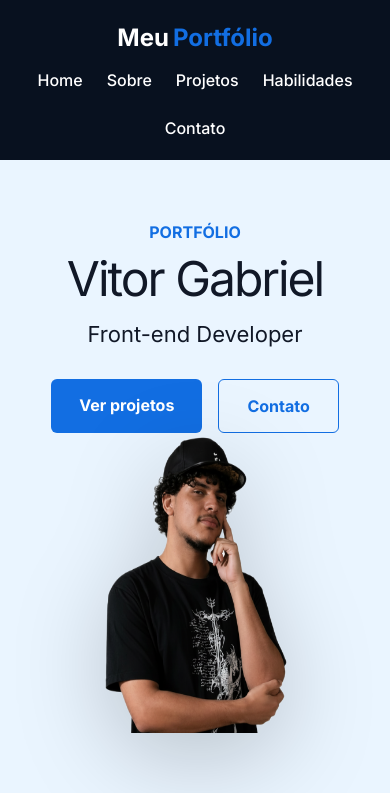
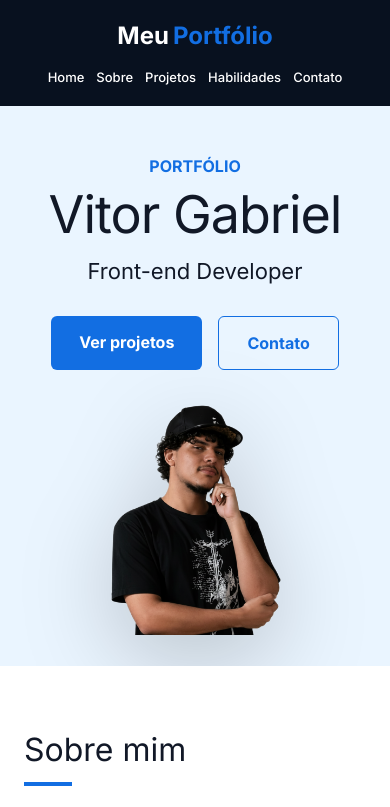
Before and after one commit to n3kaep/n3kaeportifolio, a website: page index.html in a window 390 px wide. Shown: the top 807 px of the page. Drawn offline with Linux system fonts and the light colour scheme.

Commit message:
fix mobile

```diff
--- a/style.css
+++ b/style.css
@@ -1,6 +1,12 @@
 * {
   box-sizing: border-box;
   margin: 0;
+}
+
+html,
+body {
+  width: 100%;
+  overflow-x: hidden;
 }
 
 body {
@@ -9,7 +15,10 @@ body {
   color: #111827;
 }
 
-/* NAVBAR */
+img {
+  max-width: 100%;
+}
+
 #navbar {
   height: 72px;
   padding: 0 10%;
@@ -44,7 +53,6 @@ body {
 
 .nav-links a:hover { color: #126ee2; }
 
-/* HERO */
 #hero {
   height: 520px;
   padding: 0 10%;
@@ -58,6 +66,8 @@ body {
 
 .hero-text {
   max-width: 560px;
+  position: relative;
+  z-index: 2;
 }
 
 .tag {
@@ -78,7 +88,6 @@ body {
   margin-bottom: 28px;
 }
 
-/* BOTÕES */
 .hero-buttons {
   display: flex;
   gap: 16px;
@@ -99,20 +108,20 @@ body {
   color: #126ee2;
 }
 
-/* IMAGEM HERO (ABSOLUTA) */
 .hero-image {
   position: absolute;
   right: 5%;
   bottom: 0;
+  z-index: 1;
 }
 
 .hero-image img {
-  height: 600px;
-  width: 400%;
+  height: 560px;
+  width: auto;
+  display: block;
   filter: drop-shadow(0 25px 45px rgba(0,0,0,.2));
 }
 
-/* SECTIONS */
 .section {
   padding: 90px 10%;
 }
@@ -136,21 +145,21 @@ body {
   margin-top: 8px;
 }
 
-/* ABOUT */
 .about-content {
   display: flex;
   gap: 80px;
   align-items: center;
 }
 
-.about-box { max-width: 620px; }
+.about-box {
+  max-width: 620px;
+}
 
 .about-box p {
   font-size: 17px;
   line-height: 1.6;
 }
 
-/* SKILLS */
 .skills-icons {
   display: flex;
   gap: 28px;
@@ -175,7 +184,6 @@ body {
   margin-bottom: 6px;
 }
 
-/* PROJETOS */
 .project-list {
   display: flex;
   gap: 24px;
@@ -189,7 +197,6 @@ body {
   border-radius: 10px;
 }
 
-/* FOOTER */
 #footer {
   padding: 24px;
   text-align: center;
@@ -197,50 +204,77 @@ body {
   color: #fff;
 }
 
-/* RESPONSIVO */
 @media (max-width: 768px) {
-
   #navbar {
+    height: auto;
+    padding: 18px 24px;
     flex-direction: column;
-    height: auto;
-    padding: 20px;
-    gap: 12px;
+    gap: 14px;
   }
 
   .nav-links {
+    width: 100%;
+    gap: 12px;
     flex-wrap: wrap;
     justify-content: center;
+    font-size: 13px;
+    padding: 0;
   }
 
   #hero {
     height: auto;
-    padding: 60px 24px;
+    min-height: 560px;
+    padding: 48px 24px 0;
     flex-direction: column;
     text-align: center;
+    justify-content: flex-start;
   }
 
-  .hero-image {
-    position: static;
-  }
-
-  .hero-image img {
-    height: 300px;
+  .hero-text h1 {
+    font-size: 52px;
+    letter-spacing: -1px;
   }
 
   .hero-buttons {
     justify-content: center;
   }
 
-  .about-content {
-    flex-direction: column;
-    gap: 40px;
+  .hero-image {
+    position: static;
+    margin-top: 32px;
   }
 
-  .skills-icons {
-    justify-content: center;
+  .hero-image img {
+    height: auto;
+    width: 320px;
   }
 
   .section {
     padding: 60px 24px;
   }
+
+  .about-content {
+    flex-direction: column;
+    align-items: flex-start;
+    gap: 40px;
+  }
+
+  .skills-icons {
+    width: 100%;
+    display: grid;
+    grid-template-columns: repeat(2, 1fr);
+    gap: 16px;
+  }
+
+  .skill-item {
+    width: 100%;
+  }
+
+  .project-list {
+    flex-direction: column;
+  }
+
+  .project-card {
+    width: 100%;
+  }
 }
```
